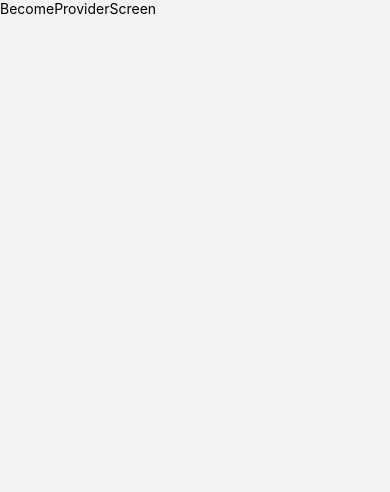
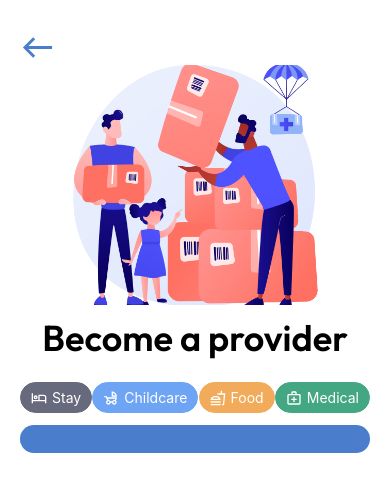
Before and after one commit to RaduBogdan98/Shelter-App, a React Native app in the folder Sources/Mobile/ShelterMobile/: screen /BecomeProviderScreen in a window 390 px wide. Shown: the top 492 px of the page. Built offline with nearby package versions, Linux system fonts and the light colour scheme.

Commit message:
Update provider screen

```diff
--- a/Sources/Mobile/ShelterMobile/src/pages/BecomeProviderScreen.js
+++ b/Sources/Mobile/ShelterMobile/src/pages/BecomeProviderScreen.js
@@ -1,14 +1,66 @@
-import { StyleSheet, Text, View } from 'react-native'
+import { StyleSheet, Text, View, TouchableOpacity, Image } from 'react-native'
 import React from 'react'
 
-const BecomeProviderScreen = () => {
+import {
+    BackIcon,
+} from "../../assets/icons";
+import { FilterButtons, Button } from "../components"
+import { style } from "../resources/colors";
+import { strings } from "../resources/strings";
+
+const BecomeProviderScreen = ({ navigation }) => {
+    const onBackPress = () => navigation.goBack();
+
     return (
-        <View>
-            <Text>BecomeProviderScreen</Text>
+        <View style={styles.container}>
+            <TouchableOpacity
+                style={styles.backIcon}
+                onPress={onBackPress}
+            >
+                <BackIcon />
+            </TouchableOpacity>
+            <Image source={require("../../assets/generalImages/providerImage.png")} style={styles.image} />
+            <View style={styles.titleContainer}>
+                <Text style={styles.title}>{strings.become_a_provider}</Text>
+            </View>
+            <FilterButtons />
+            <Button text={strings.submit} />
+            <View style={styles.textContainer}>
+                <Text style={styles.agreementText}>{strings.agreement}</Text>
+            </View>
         </View>
     )
 }
 
 export default BecomeProviderScreen
 
-const styles = StyleSheet.create({})
+const styles = StyleSheet.create({
+    container: {
+        flex: 1,
+        padding: 20,
+        paddingTop: 30,
+        backgroundColor: style.white,
+        alignItems: "center",
+    },
+    backIcon: {
+        alignSelf: "flex-start"
+    },
+    image: {
+        width: 325,
+        height: 240,
+    },
+    titleContainer: {
+        marginVertical: 10
+    },
+    title: {
+        fontSize: 36,
+        fontFamily: "semibold",
+    },
+    textContainer: {
+        marginVertical: 10
+    },
+    agreementText: {
+        textAlign: "center",
+        fontFamily: "light"
+    },
+})
```
